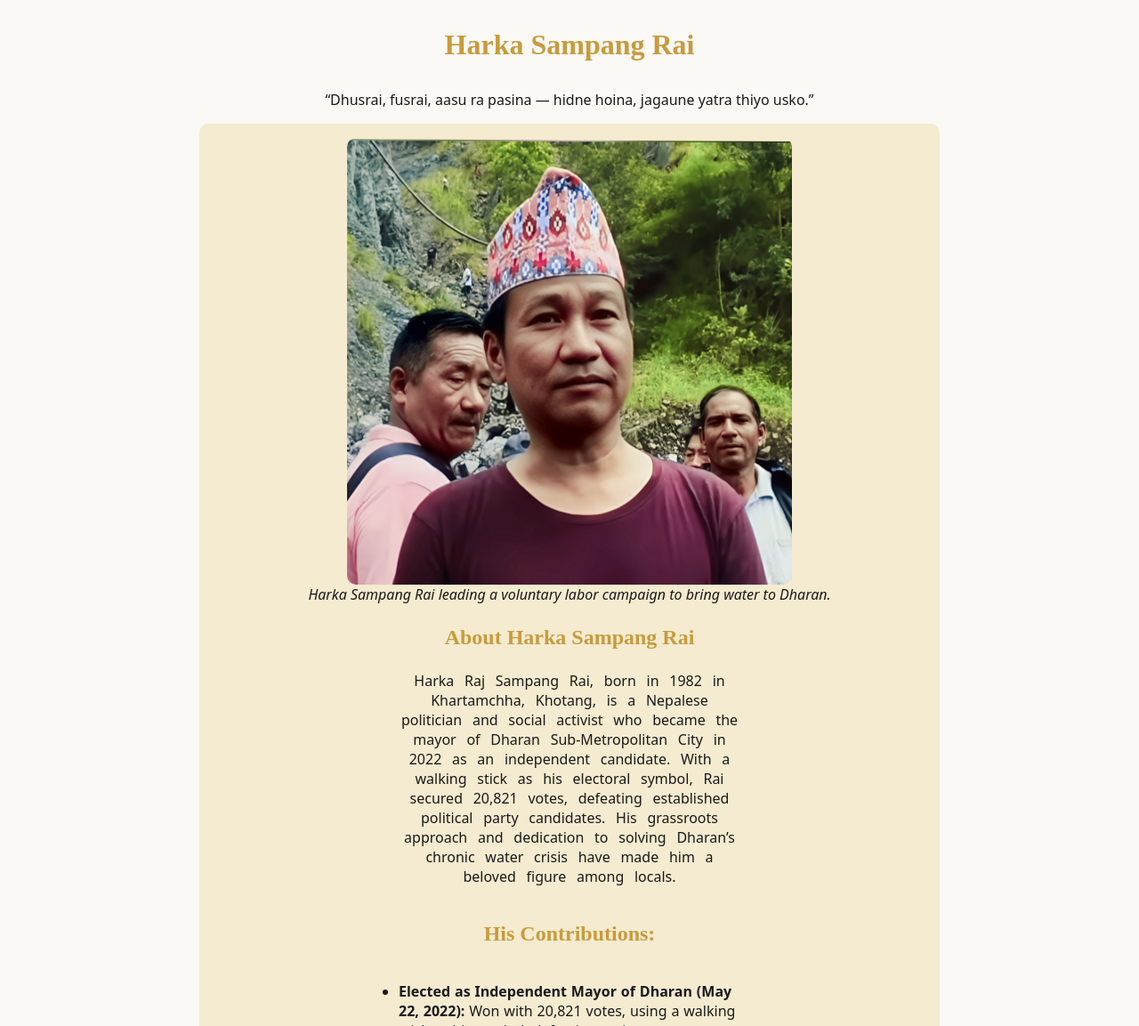
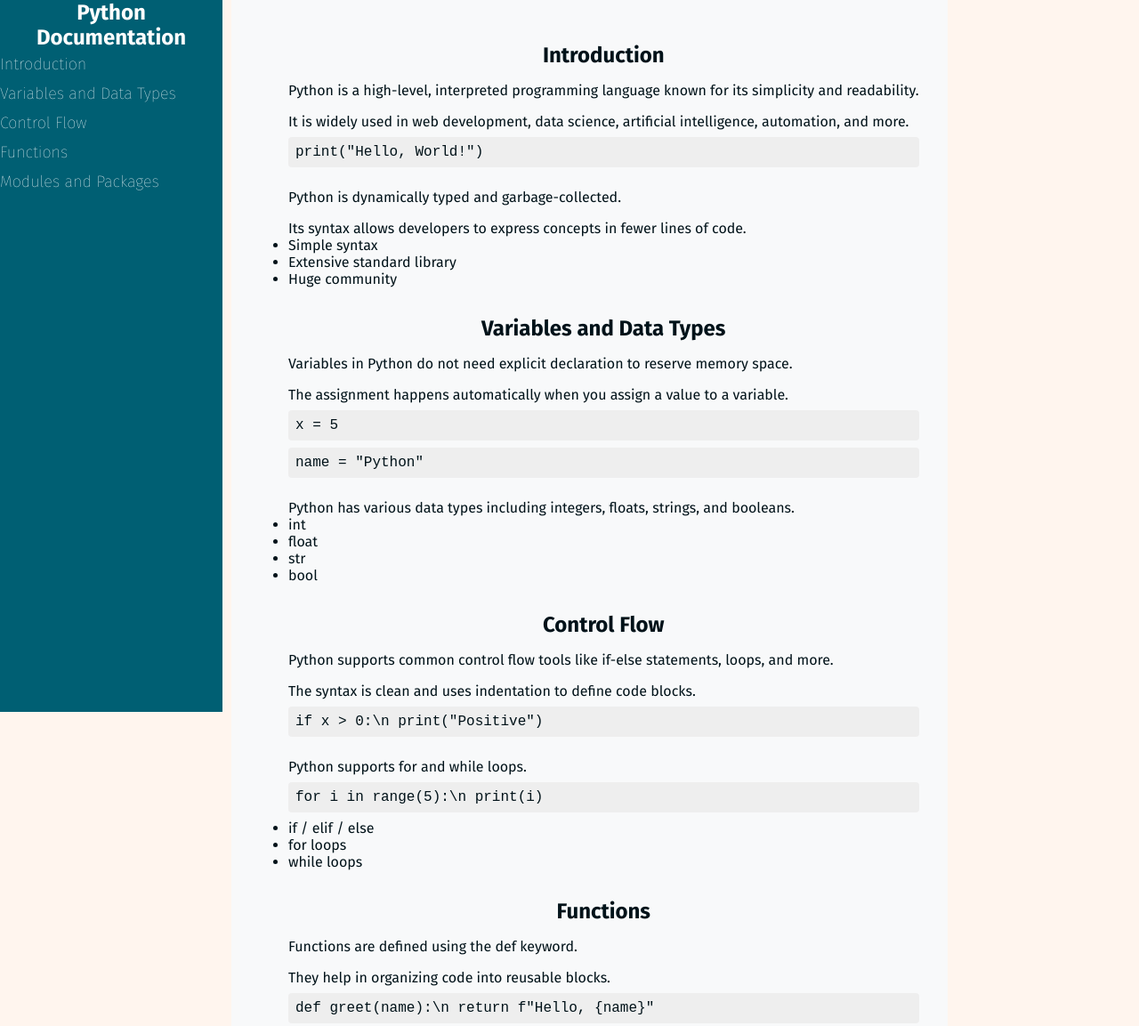
Before and after one commit to santosh-sunuwar/Learning-Frontend, a plain HTML site: page index.html in a window 1280 px wide. Shown: the top 1153 px of the page at 89% size. Drawn offline with Linux system fonts and the light colour scheme.

Commit message:
Add files via upload

```diff
--- a/index.html
+++ b/index.html
@@ -3,42 +3,92 @@
 <head>
     <meta charset="UTF-8">
     <meta name="viewport" content="width=device-width, initial-scale=1.0">
-    <title>Samuel | Tribute page</title>
+    <title>Samuel | Technical Documentation Page</title>
+    <link rel="preconnect" href="https://fonts.googleapis.com">
+    <link rel="preconnect" href="https://fonts.gstatic.com" crossorigin>
+    <link href="https://fonts.googleapis.com/css2?family=Fira+Sans:ital,wght@0,100;0,200;0,300;0,400;0,500;0,600;0,700;0,800;0,900;1,100;1,200;1,300;1,400;1,500;1,600;1,700;1,800;1,900&display=swap" rel="stylesheet">
     <link rel="stylesheet" href="./styles.css">
 </head>
 <body>
-    <header>
-        <h1 id="title">Harka Sampang Rai</h1>
-        <p>“Dhusrai, fusrai, aasu ra pasina — hidne hoina, jagaune yatra thiyo usko.”</p>
-    </header>
-    <main id="main">
-        <figure id="img-div">
-            <img src="./Harka_Sampang.png" alt="image of harka sampang" id="image">
-            <figcaption id="img-caption">Harka Sampang Rai leading a voluntary labor campaign to bring water to Dharan.</figcaption>
-        </figure>
-        <section id="harka">
-            <article id="intro">
-                <h2>About Harka Sampang Rai</h2>
-                <p>Harka Raj Sampang Rai, born in 1982 in Khartamchha, Khotang, is a Nepalese politician and social activist who became the mayor of Dharan Sub-Metropolitan City in 2022 as an independent candidate. With a walking stick as his electoral symbol, Rai secured 20,821 votes, defeating established political party candidates. His grassroots approach and dedication to solving Dharan’s chronic water crisis have made him a beloved figure among locals.</p>
-            </article>
-            <article id="tribute-info">
-                <h2>His Contributions:</h2>
+  <nav id="navbar">
+    <header><h1>Python Documentation</h1></header>
+    <a class="nav-link" href="#Introduction">Introduction</a>
+    <a class="nav-link" href="#Variables_and_Data_Types">Variables and Data Types</a>
+    <a class="nav-link" href="#Control_Flow">Control Flow</a>
+    <a class="nav-link" href="#Functions">Functions</a>
+    <a class="nav-link" href="#Modules_and_Packages">Modules and Packages</a>
+  </nav>
+
+  <main id="main-doc">
+    <section class="main-section" id="Introduction">
+      <header><h2>Introduction</h2></header>
+      <p>Python is a high-level, interpreted programming language known for its simplicity and readability.</p>
+      <p>It is widely used in web development, data science, artificial intelligence, automation, and more.</p>
+      <code>print("Hello, World!")</code>
+      <p>Python is dynamically typed and garbage-collected.</p>
+      <p>Its syntax allows developers to express concepts in fewer lines of code.</p>
       <ul>
-                    <li><span>Elected as Independent Mayor of Dharan (May 22, 2022):</span> Won with 20,821 votes, using a walking stick as his symbol, defeating major party candidates.</li>
-                    <li><span>Started Volunteer Water Campaign (2022–2023):</span> Launched weekly Saturday volunteer efforts to lay water pipelines, addressing Dharan’s water crisis.</li>
-                    <li><span>Kokaha River Water Project (June 13, 2023):</span> Led a 98-day campaign to lay 42 km of pipelines, bringing water to Dharan-20.</li>
-                    <li><span>World Book of Records Award (July 7, 2023):</span> Recognized for volunteerism and water project contributions by the World Book of Records, London.</li>
-                    <li><span>Sumnima-Paruhang Statue (2023–2024):</span> Chaired a committee to build a cultural statue, raising over Rs 40 million.</li>
-                    <li><span>Connected Water Sources (2022–2023):</span> Linked Pakuwa, Sardu, Nisane, and Balu Rivers for water supply, supported by donors.</li>
-                    <li><span>Canal Construction via Volunteer Campaign (June 2025):</span> Led a 14-day volunteer campaign to build a 348-meter drainage canal in Dharan, completed for a few lakh rupees, compared to an estimated crore rupees and 6–7 months via traditional contracting. This project, highlighted in a June 29, 2025, X post, showcases Rai’s commitment to cost-effective, community-driven infrastructure development.</li>
+        <li>Simple syntax</li>
+        <li>Extensive standard library</li>
+        <li>Huge community</li>
       </ul>
-            </article>
     </section>
-        <section id="message">
-            <blockquote>“My first priority as a mayor is to solve the drinking water crisis in Dharan.” <cite>-Harka Sampang Rai</cite></blockquote>
+
+    <section class="main-section" id="Variables_and_Data_Types">
+      <header><h2>Variables and Data Types</h2></header>
+      <p>Variables in Python do not need explicit declaration to reserve memory space.</p>
+      <p>The assignment happens automatically when you assign a value to a variable.</p>
+      <code>x = 5</code>
+      <code>name = "Python"</code>
+      <p>Python has various data types including integers, floats, strings, and booleans.</p>
+      <ul>
+        <li>int</li>
+        <li>float</li>
+        <li>str</li>
+        <li>bool</li>
+      </ul>
     </section>
-        <section id="connect">
-            <h3>Read more about his incredible contributions on <a href="https://en.wikipedia.org/wiki/Harka_Raj_Rai" id="tribute-link" target="_blank">Wikipedia</a></h3>
+
+    <section class="main-section" id="Control_Flow">
+      <header><h2>Control Flow</h2></header>
+      <p>Python supports common control flow tools like if-else statements, loops, and more.</p>
+      <p>The syntax is clean and uses indentation to define code blocks.</p>
+      <code>if x > 0:\n  print("Positive")</code>
+      <p>Python supports for and while loops.</p>
+      <code>for i in range(5):\n  print(i)</code>
+      <ul>
+        <li>if / elif / else</li>
+        <li>for loops</li>
+        <li>while loops</li>
+      </ul>
+    </section>
+
+    <section class="main-section" id="Functions">
+      <header><h2>Functions</h2></header>
+      <p>Functions are defined using the def keyword.</p>
+      <p>They help in organizing code into reusable blocks.</p>
+      <code>def greet(name):\n  return f"Hello, {name}"</code>
+      <p>You can pass arguments and return values from functions.</p>
+      <p>Python also supports anonymous functions using lambda.</p>
+      <ul>
+        <li>def functions</li>
+        <li>lambda functions</li>
+        <li>parameters and return</li>
+      </ul>
+    </section>
+
+    <section class="main-section" id="Modules_and_Packages">
+      <header><h2>Modules and Packages</h2></header>
+      <p>Modules are Python files with definitions and statements.</p>
+      <p>They allow logical organization of Python code.</p>
+      <code>import math</code>
+      <code>from datetime import datetime</code>
+      <p>Packages are namespaces containing multiple modules.</p>
+      <ul>
+        <li>import keyword</li>
+        <li>Standard Library</li>
+        <li>Third-party packages</li>
+      </ul>
     </section>
   </main>
 </body>
--- a/styles.css
+++ b/styles.css
@@ -1,88 +1,85 @@
+body {
+  font-family: "Fira Sans", sans-serif;
+  font-weight: 100;
+  font-style: normal;
+  display: flex;
+  background-color: seashell;
+}
+
 * {
+  /*border: 1px solid black; */
+  scroll-behavior: smooth;
   margin: 0;
   padding: 0;
-  /*border: 1px solid #000;*/
+  box-sizing: border-box;
 }
-
-header {
+h1,
+h2 {
   text-align: center;
 }
 
-body {
-  font-size: 16px;
-  font-family: system-ui, -apple-system, BlinkMacSystemFont, "Segoe UI", Roboto,
-    Oxygen, Ubuntu, Cantarell, "Open Sans", "Helvetica Neue", sans-serif;
-  background-color: #faf9f6;
-  color: #1a1a1a;
+#navbar {
+  position: fixed;
+  top: 0;
+  left: 0;
+  overflow-y: auto;
+  width: 250px;
+  height: 100vh;
+  background-color: #005f73;
+  color: #ffffff;
 }
 
-h1,
-h2,
-h3 {
-  font-weight: 700;
-  text-align: center;
-  padding: 1em 0;
-  font-family: "Playfair Display", serif;
-  color: #c89b3c;
+#navbar .nav-link {
+  display: block;
+  text-decoration: none;
+  color: #ffffff;
+  font-size: 18px;
+  text-align: left;
+  padding: 0.3em 0 0.3em;
 }
 
-#main {
-  width: 60vw;
-  max-width: 80%;
-  background-color: #f4ebd0;
-  border-radius: 10px;
-  margin: 1em auto;
-  padding: 1em 2em;
+#navbar .nav-link:hover {
+  color: #0a9396;
 }
 
-#image {
-  display: block;
-  width: 100%;
-  height: 100%;
-  max-width: 500px;
-  min-width: 300px;
-  min-height: 300px;
-  border-radius: 10px;
-  margin: 0 auto;
-}
-#img-caption {
-  font-style: italic;
-  text-align: center;
+#main-doc {
+  padding: 1em 2em;
+  color: #001219;
+  font-weight: 400;
+  background-color: #f8f9fa;
+  margin-left: 260px;
 }
 
-#intro p {
-  width: 50%;
-  text-align: center;
-  margin: 0 auto;
-  word-spacing: 0.2cm;
+#main-doc .main-section {
+  margin: 2em 0;
+  padding: 0 0 0 2em;
 }
 
-#tribute-info {
-  padding: 1em 0;
-  width: 50%;
-  margin: 0 auto;
+.main-section p {
+  padding-top: 1em;
 }
 
-#tribute-info ul li {
-  padding: 1em 0;
-  word-spacing: 0.2mm;
-}
-span {
-  font-weight: 600;
+code {
+  display: block;
+  background-color: #eee;
+  padding: 0.5em;
+  margin: 0.5em 0;
+  border-radius: 4px;
+  font-family: "Courier New", Courier, monospace;
 }
 
-blockquote {
-  font-style: italic;
-  color: #000;
-  text-align: center;
+@media (max-width: 768px) {
+  body {
+    flex-direction: column;
+  }
+
+  #navbar {
+    height: auto;
+    position: static;
+    width: 100%;
+  }
+
+  #main-doc {
+    margin-left: 0;
+  }
 }
-
-#tribute-link {
-  color: #006d77;
-  text-decoration: none;
-}
-
-#tribute-link:hover {
-  color: #c89b3c;
-  text-decoration: underline;
-}
```
Lines whose indentation alone changed are shown as unchanged.
